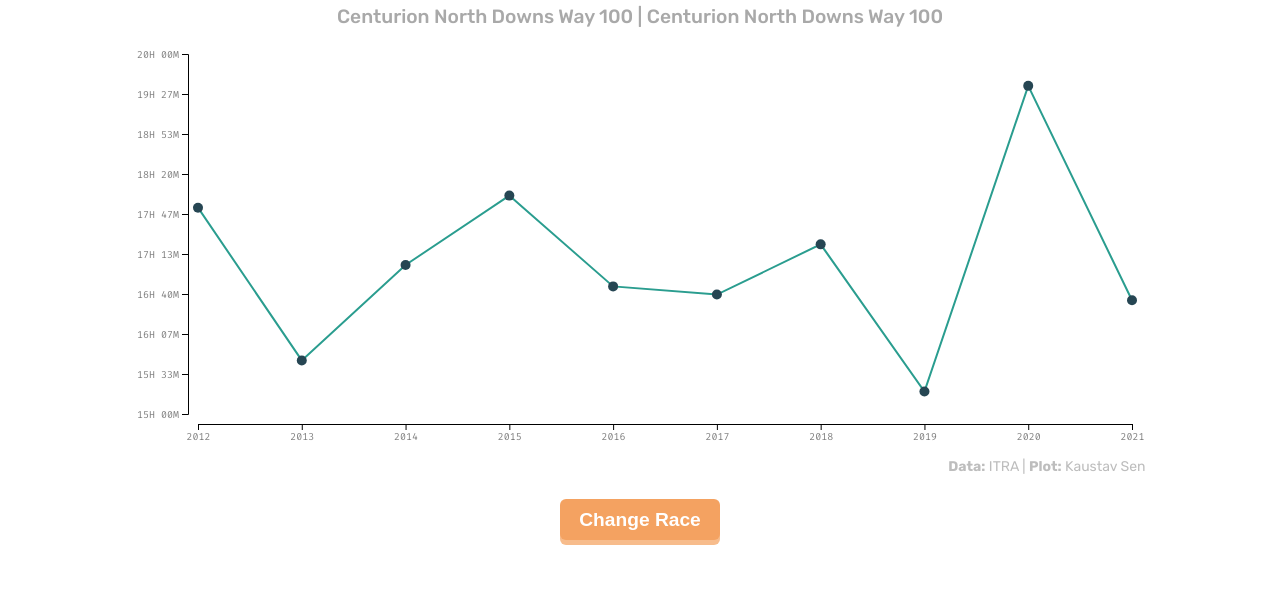
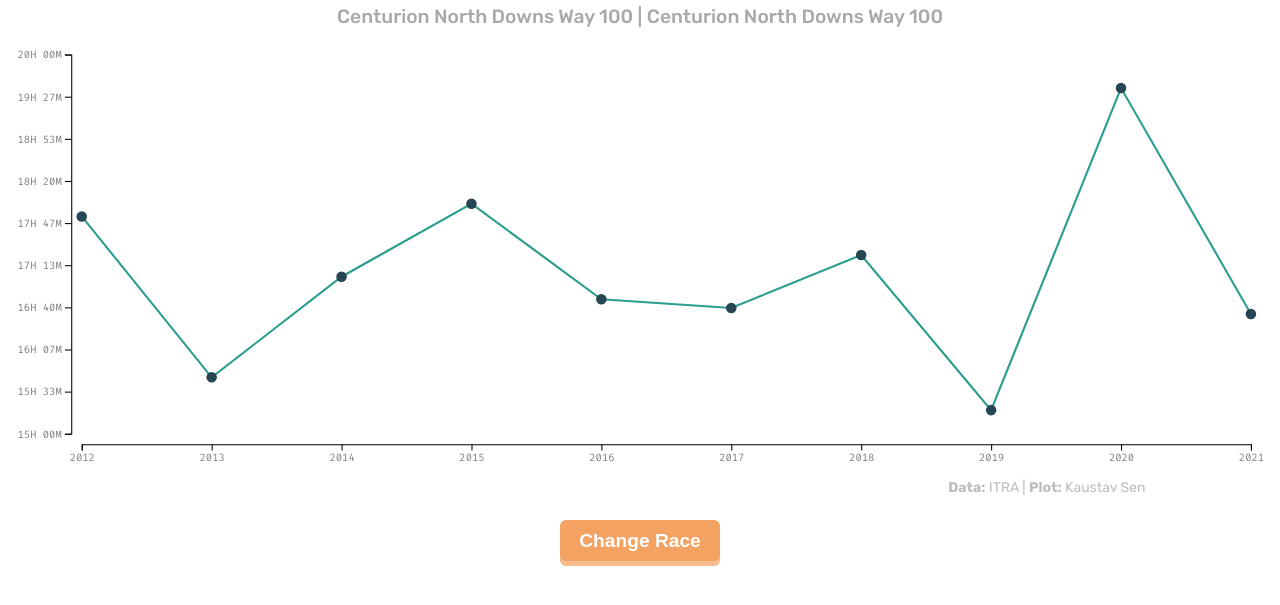
Before and after one commit to kaustavSen/d3-tidytuesday, a plain HTML site: page 2021_week_44/index.html in a window 1280 px wide. Shown: the part 49-654 px from the top of the page. Drawn offline with nearby package versions, Linux system fonts and the light colour scheme.

Commit message:
dymanic re-sizing

```diff
--- a/2021_week_44/chart.js
+++ b/2021_week_44/chart.js
@@ -15,7 +15,7 @@ const drawChart = async () => {
   const axisPadding = 10;
 
   let dimensions = {
-    width: window.innerWidth * 0.8,
+    width: 1200,
     height: 400,
     margin: { top: 10, right: 20, bottom: 30, left: 70 },
   };
@@ -29,8 +29,8 @@ const drawChart = async () => {
   const wrapper = d3
     .select("#wrapper")
     .append("svg")
-    .attr("width", dimensions.width)
-    .attr("height", dimensions.height);
+    .attr("preserveAspectRatio", "xMinYMin meet")
+    .attr("viewBox", `0 0 ${dimensions.width} ${dimensions.height}`);
 
   const bounds = wrapper
     .append("g")
--- a/2021_week_44/index.html
+++ b/2021_week_44/index.html
@@ -9,7 +9,7 @@
   <body>
     <h1><span>Ultra Trail Running:</span> Top Finish times over the years</h1>
     <h2><span id="event"></span> | <span id="race"></span></h2>
-    <div id="wrapper"></div>
+    <div id="wrapper" class="svg-container"></div>
     <script src="https://unpkg.com/d3@7.1.1/dist/d3.min.js"></script>
     <script src="chart.js"></script>
   </body>
```
Also changed, not shown: 2021_week_44/styles.css (+6 -6 lines), 1 other file.
